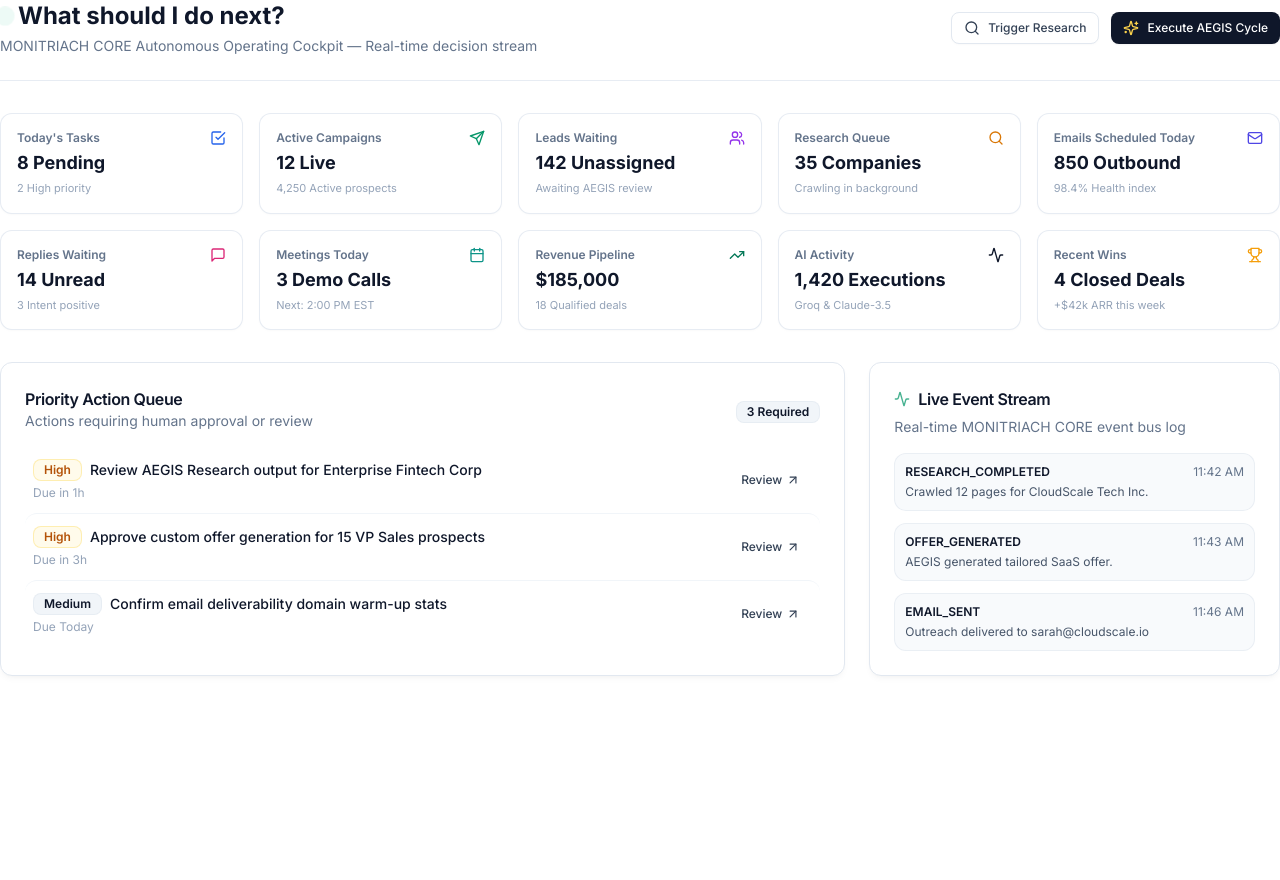
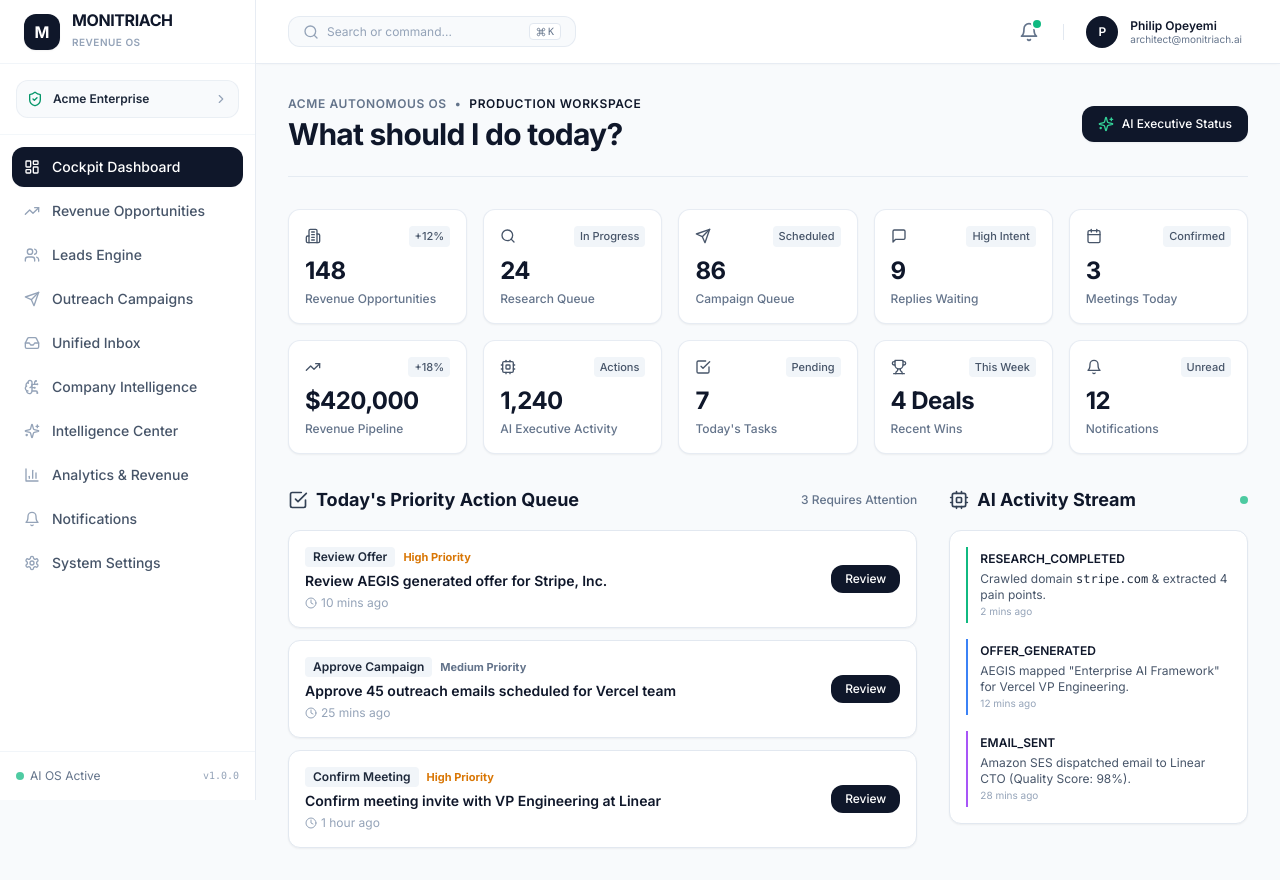
Before and after one commit to philipopeyemi/monitriach, a Next.js app in the folder frontend/: page / in a window 1280 px wide. Before the commit the page ends 800 px from the top, so only its background shows below. Built offline with nearby package versions, Linux system fonts and the light colour scheme.

Commit message:
fix: Add app/(dashboard)/page.tsx to satisfy Next.js route manifest generator

```diff
--- a/frontend/src/app/(dashboard)/page.tsx
+++ b/frontend/src/app/(dashboard)/page.tsx
@@ -1,151 +1,5 @@
-"use client";
+import CockpitDashboard from "./dashboard/page";
 
-import React from "react";
-import {
-  CheckSquare,
-  Send,
-  Users,
-  Search,
-  Mail,
-  MessageSquare,
-  Calendar,
-  TrendingUp,
-  Activity,
-  Trophy,
-  ArrowUpRight,
-  Sparkles
-} from "lucide-react";
-import { Card, CardHeader, CardTitle, CardDescription, CardContent } from "@/components/ui/card";
-import { Badge } from "@/components/ui/badge";
-import { Button } from "@/components/ui/button";
-
-export default function CockpitDashboardPage() {
-  const topWidgets = [
-    { title: "Today's Tasks", value: "8 Pending", icon: CheckSquare, color: "text-blue-600", desc: "2 High priority" },
-    { title: "Active Campaigns", value: "12 Live", icon: Send, color: "text-emerald-600", desc: "4,250 Active prospects" },
-    { title: "Leads Waiting", value: "142 Unassigned", icon: Users, color: "text-purple-600", desc: "Awaiting AEGIS review" },
-    { title: "Research Queue", value: "35 Companies", icon: Search, color: "text-amber-600", desc: "Crawling in background" },
-    { title: "Emails Scheduled Today", value: "850 Outbound", icon: Mail, color: "text-indigo-600", desc: "98.4% Health index" },
-    { title: "Replies Waiting", value: "14 Unread", icon: MessageSquare, color: "text-pink-600", desc: "3 Intent positive" },
-    { title: "Meetings Today", value: "3 Demo Calls", icon: Calendar, color: "text-teal-600", desc: "Next: 2:00 PM EST" },
-    { title: "Revenue Pipeline", value: "$185,000", icon: TrendingUp, color: "text-emerald-700", desc: "18 Qualified deals" },
-    { title: "AI Activity", value: "1,420 Executions", icon: Activity, color: "text-slate-900", desc: "Groq & Claude-3.5" },
-    { title: "Recent Wins", value: "4 Closed Deals", icon: Trophy, color: "text-amber-500", desc: "+$42k ARR this week" },
-  ];
-
-  const tasksList = [
-    { title: "Review AEGIS Research output for Enterprise Fintech Corp", priority: "High", time: "Due in 1h" },
-    { title: "Approve custom offer generation for 15 VP Sales prospects", priority: "High", time: "Due in 3h" },
-    { title: "Confirm email deliverability domain warm-up stats", priority: "Medium", time: "Due Today" },
-  ];
-
-  return (
-    <div className="space-y-8">
-      {/* Action-Oriented Header */}
-      <div className="flex flex-col md:flex-row md:items-center justify-between gap-4 border-b border-slate-200/80 pb-6">
-        <div>
-          <div className="flex items-center space-x-2">
-            <span className="h-2.5 w-2.5 rounded-full bg-emerald-500 animate-ping" />
-            <h1 className="text-2xl font-bold text-slate-900">What should I do next?</h1>
-          </div>
-          <p className="text-sm text-slate-500 mt-1">
-            MONITRIACH CORE Autonomous Operating Cockpit — Real-time decision stream
-          </p>
-        </div>
-        <div className="flex items-center space-x-3">
-          <Button variant="outline" size="sm">
-            <Search className="mr-2 h-4 w-4" /> Trigger Research
-          </Button>
-          <Button size="sm">
-            <Sparkles className="mr-2 h-4 w-4 text-amber-300" /> Execute AEGIS Cycle
-          </Button>
-        </div>
-      </div>
-
-      {/* 10 Top Cockpit Widgets */}
-      <div className="grid grid-cols-1 sm:grid-cols-2 md:grid-cols-3 lg:grid-cols-5 gap-4">
-        {topWidgets.map((w, idx) => {
-          const Icon = w.icon;
-          return (
-            <Card key={idx} className="p-4 space-y-2 hover:border-slate-300 transition-all">
-              <div className="flex items-center justify-between">
-                <span className="text-xs font-semibold text-slate-500">{w.title}</span>
-                <Icon className={`h-4 w-4 ${w.color}`} />
-              </div>
-              <p className="text-lg font-bold text-slate-900 leading-none">{w.value}</p>
-              <p className="text-[11px] text-slate-400">{w.desc}</p>
-            </Card>
-          );
-        })}
-      </div>
-
-      {/* Main Cockpit Section: Urgent Action Queue & AI Live Event Timeline */}
-      <div className="grid grid-cols-1 lg:grid-cols-3 gap-6">
-        {/* Urgent Tasks Queue */}
-        <Card className="lg:col-span-2 shadow-card border-slate-200">
-          <CardHeader className="flex flex-row items-center justify-between pb-4">
-            <div>
-              <CardTitle className="text-base font-semibold">Priority Action Queue</CardTitle>
-              <CardDescription>Actions requiring human approval or review</CardDescription>
-            </div>
-            <Badge variant="secondary">3 Required</Badge>
-          </CardHeader>
-          <CardContent className="divide-y divide-slate-100">
-            {tasksList.map((task, i) => (
-              <div key={i} className="py-3 flex items-center justify-between hover:bg-slate-50/50 px-2 rounded-lg transition-colors">
-                <div className="space-y-1">
-                  <div className="flex items-center space-x-2">
-                    <Badge variant={task.priority === "High" ? "warning" : "secondary"}>
-                      {task.priority}
-                    </Badge>
-                    <span className="text-sm font-medium text-slate-900">{task.title}</span>
-                  </div>
-                  <p className="text-xs text-slate-400">{task.time}</p>
-                </div>
-                <Button size="sm" variant="ghost">
-                  Review <ArrowUpRight className="ml-1 h-3.5 w-3.5" />
-                </Button>
-              </div>
-            ))}
-          </CardContent>
-        </Card>
-
-        {/* Live AI Activity Stream */}
-        <Card className="shadow-card border-slate-200">
-          <CardHeader className="pb-4">
-            <CardTitle className="text-base font-semibold flex items-center space-x-2">
-              <Activity className="h-4 w-4 text-emerald-600 animate-pulse" />
-              <span>Live Event Stream</span>
-            </CardTitle>
-            <CardDescription>Real-time MONITRIACH CORE event bus log</CardDescription>
-          </CardHeader>
-          <CardContent className="space-y-3 text-xs">
-            <div className="p-2.5 rounded-lg bg-slate-50 border border-slate-200/60">
-              <div className="flex justify-between text-slate-500">
-                <span className="font-semibold text-slate-900">RESEARCH_COMPLETED</span>
-                <span>11:42 AM</span>
-              </div>
-              <p className="text-slate-600 mt-1">Crawled 12 pages for CloudScale Tech Inc.</p>
-            </div>
-
-            <div className="p-2.5 rounded-lg bg-slate-50 border border-slate-200/60">
-              <div className="flex justify-between text-slate-500">
-                <span className="font-semibold text-slate-900">OFFER_GENERATED</span>
-                <span>11:43 AM</span>
-              </div>
-              <p className="text-slate-600 mt-1">AEGIS generated tailored SaaS offer.</p>
-            </div>
-
-            <div className="p-2.5 rounded-lg bg-slate-50 border border-slate-200/60">
-              <div className="flex justify-between text-slate-500">
-                <span className="font-semibold text-slate-900">EMAIL_SENT</span>
-                <span>11:46 AM</span>
-              </div>
-              <p className="text-slate-600 mt-1">Outreach delivered to sarah@cloudscale.io</p>
-            </div>
-          </CardContent>
-        </Card>
-      </div>
-    </div>
-  );
+export default function DashboardPage() {
+  return <CockpitDashboard />;
 }
```
